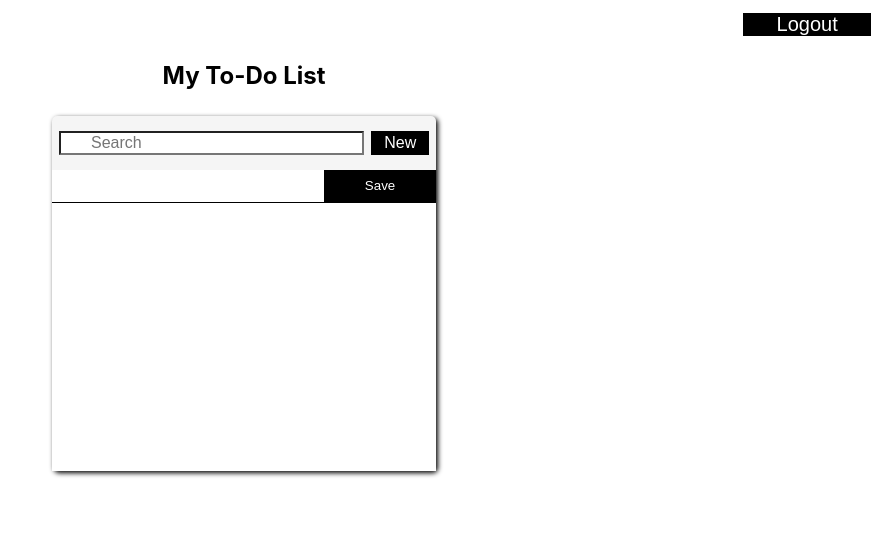
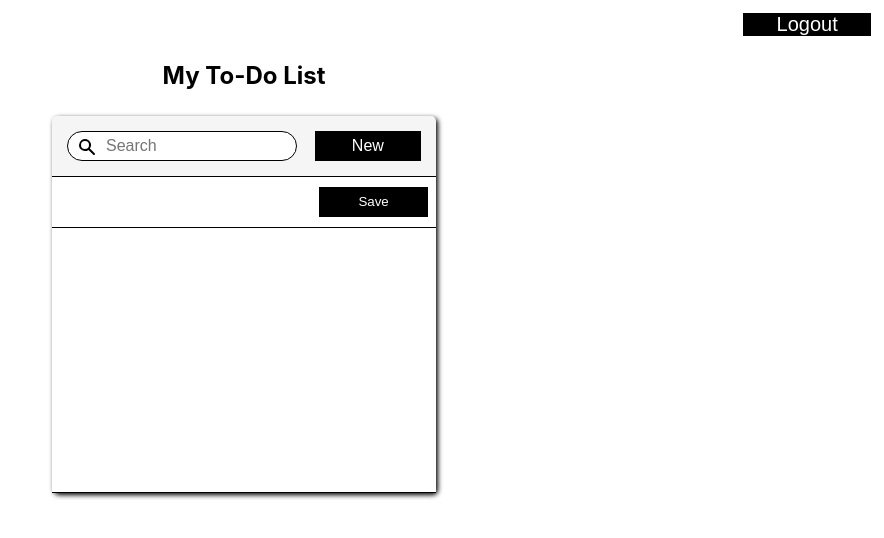
Before and after one commit to jalbane/to-do-app, a React (Create React App) app: page /list in a window 1280 px wide. Both pictures are taken after a click on the button "New". Shown: the top 538 px of the page, without its empty margins (396-1280 px from the left). Built offline with nearby package versions, Linux system fonts and the light colour scheme.

Commit message:
Styling changes

```diff
--- a/src/components/EnterTodo.js
+++ b/src/components/EnterTodo.js
@@ -33,27 +33,24 @@ const InputTodo = styled.input`
     flex-grow: 2;
     border: none;
     font-size: 16px;
-    padding: 0px;
-    height: 32px;
-    padding-left: 15px
+    width: 60%;
+    padding: 15px 15px;
+    font-family: inherit;
+    background-color: transparent;
 `;
 
 const SaveButton = styled.button `
     background-color: black;
     color: white;
-    width: 42%;
+    width: 28.5%;
+    height: 30px;
+    margin: auto;
+    margin-right: 2%;
+    padding: 0px;
     border: none;
     &:active{
         color: black;
         background-color: white;
-    }
-`;
-
-const TodoWrapper = styled.div `
-    background-color: red;
-    @media only screen and (min-width: 1024px) {
-        width: 40%;
-        margin: 0 auto;
     }
 `;
 
--- a/src/components/Login.js
+++ b/src/components/Login.js
@@ -9,7 +9,7 @@ function Login(props){
     const [showEmailError, setShowEmailError] = useState(null)
     const [showPasswordError, setShowPasswordError] = useState(null)
     const [showServerError, setShowServerError] = useState(null)
-    const [serverError, setServerErrorMessage] = useState('')
+    const [serverError, setServerErrorMessage] = useState('') //contains message to display on server error
     let history = useHistory();
     /*
     This function handles input validation on the Email field
--- a/src/components/NewTodo.js
+++ b/src/components/NewTodo.js
@@ -2,18 +2,16 @@ import React from 'react';
 import styled from 'styled-components';
 
 const AddTodoButton = styled.button`
-    width: 15%;
-    margin-left: 0%;
+    width: 30%;
     font-size: 16px;
+    margin-left: 5%;
     background-color: black;
     border: none;
-    height: 24px;
+    height: 30px;
     color: white;
+    padding: 0px;
     &:hover{
         cursor: pointer;
-    }
-    @media only screen and (min-width: 769px) {
-        margin-left: 2%;
     }
 `;
 
--- a/src/components/SearchBar.js
+++ b/src/components/SearchBar.js
@@ -1,14 +1,31 @@
 import React from 'react';
+import Search from '../icons/Search.js'
 import styled from 'styled-components';
 
-const StyledSearchBar = styled.input`
+const Input = styled.input`
     font-size: 16px;
+    background-color: transparent;
+    display: inline;
+    padding: 0px;
+    outline: none;
+    border: none;
+`;
+
+const SearchBarIcon = styled.i `
+    position: relative;
+    top: -4px;
+`
+const MainSearchBar = styled.div `
+    box-sizing: border-box;
+    border: black 1px solid;
+    border-radius: 15px;
     background-color: white;
-    width: 70%;
-    display: inline;
-    margin-top: 15px;
-    margin-bottom: 15px;
-
+    width: 65%;
+    display: inline-flex;
+    height: 30px;
+    &:hover{
+        cursor: text;
+    }
 `;
 /**
  *
@@ -19,7 +36,7 @@ function SearchBar(props){
     /** onChange event listener
      *
      * @param {*} e - Event
-     * @returns
+     * @returns renders the Search bar input field and magnifying glass icon.
      */
     function handleSearchFilter(e){
         let getTodos = Object.values(localStorage)
@@ -40,7 +57,10 @@ function SearchBar(props){
     }
 
     return(
-        <StyledSearchBar required type="text" placeholder="Search" onChange={(e) => handleSearchFilter(e)}></StyledSearchBar>
+        <MainSearchBar >
+            <SearchBarIcon> <Search /> </SearchBarIcon>
+            <Input required type="text" placeholder="Search" onChange={(e) => handleSearchFilter(e)}></Input>
+        </MainSearchBar>
     )
 }
 
--- a/src/components/Todo.js
+++ b/src/components/Todo.js
@@ -6,7 +6,6 @@ import EnterTodo from './EnterTodo.js'; //User input, updates list on saving
 import SearchBar from './SearchBar.js';
 import styled from 'styled-components';
 import '../styles/Todo.css'
-import { useHistory } from 'react-router-dom';
 
 const MainTodoDisplay = styled.div`
     width: 80%;
@@ -15,7 +14,6 @@ const MainTodoDisplay = styled.div`
     border-radius: 5px;
     background-color: whitesmoke;
     box-shadow: 2px 2px 5px;
-    margin-top: 1%;
     @media only screen and (min-width: 769px) {
         width: 60%;
     }
@@ -27,28 +25,21 @@ const MainTodoDisplay = styled.div`
     }
 `;
 
-const Span = styled.span`
+const TodoList = styled.span`
     width: 100%;
-    height: 300px;
+    height: 315px;
     overflow-y: auto;
     display: block;
     background-color: white;
+    border-bottom: solid 1px black;
     & > div:nth-child(2n){
         background-color: whitesmoke;
-    }
-    & > div:last-child{
-        border-bottom: solid 1px black;
-    }
-    padding-bottom: 1px;
-    & > div:hover{
-        transform: scaleY(1.01);
     }
 `;
 
 /* Landing page component after successful login */
 function Todo(props){
     const [todo, setTodo] = useState([])
-    let history = useHistory();
     useEffect(()=> {
         let getTodos = Object.values(localStorage)
         let arr = []
@@ -67,9 +58,9 @@ function Todo(props){
 
                 <div className="search-bar">
                     <SearchBar todo={todo} setTodo ={setTodo} />
-                    <NewTodo setTodo={setTodo} todo={todo}/>
+                    <NewTodo todo={todo} setTodo={setTodo} />
                 </div>
-                <Span>
+                <TodoList>
                 {todo.map( (item, index )=> {
                     return (<EnterTodo
                         text={item}
@@ -80,7 +71,7 @@ function Todo(props){
                     />)
                 })
                 }
-                </Span>
+                </TodoList>
             </MainTodoDisplay>
         </div>
     )
--- /dev/null
+++ b/src/icons/Search.js
@@ -0,0 +1,19 @@
+import React from 'react';
+import styled from 'styled-components';
+
+function Search(){
+
+    const StyledSvg = styled.svg`
+        height: 20px;
+        width: 20px;
+        padding: 0px 0px 0px 0px;
+    `;
+
+    return(
+        <StyledSvg xmlns="http://www.w3.org/2000/svg" className="h-5 w-5" viewBox="0 0 20 20" fill="currentColor">
+            <path fillRule="evenodd" d="M8 4a4 4 0 100 8 4 4 0 000-8zM2 8a6 6 0 1110.89 3.476l4.817 4.817a1 1 0 01-1.414 1.414l-4.816-4.816A6 6 0 012 8z" clipRule="evenodd" />
+        </StyledSvg>
+    )
+}
+
+export default Search;
--- a/src/styles/EnterTodo.css
+++ b/src/styles/EnterTodo.css
@@ -1,6 +1,6 @@
 .MainTodo{
     background-color: transparent;
     text-align: left;
-    padding: 5px 15px;
-    border-top: solid black 1px;
+    padding: 15px 15px;
+    border-bottom: 1px black solid;
 }
--- a/src/styles/Todo.css
+++ b/src/styles/Todo.css
@@ -4,9 +4,12 @@
 }
 
 .search-bar {
-    width: 100%;
+    display: flex;
+    margin: 0 auto;
     border-top-left-radius: 5px;
     border-top-right-radius: 5px;
+    padding: 15px;
+    border-bottom: solid 1px black;
 }
 
 h2{
```
